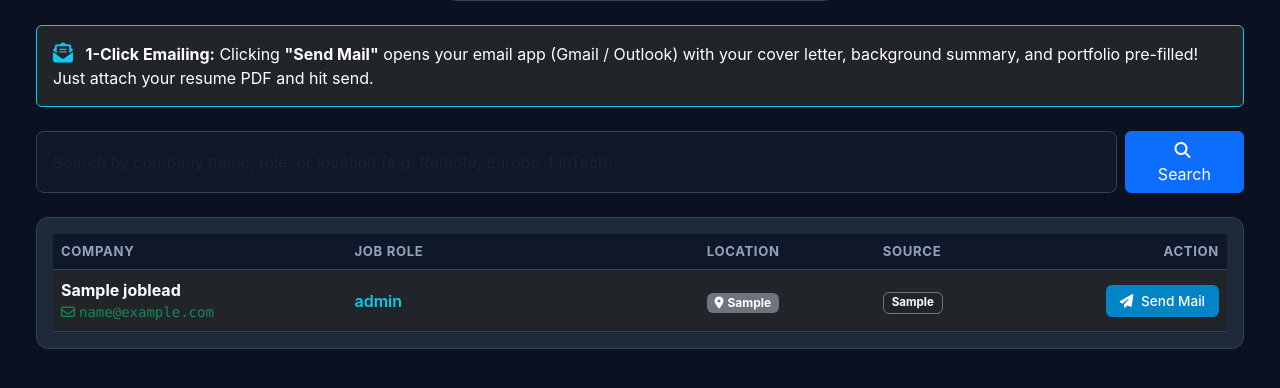
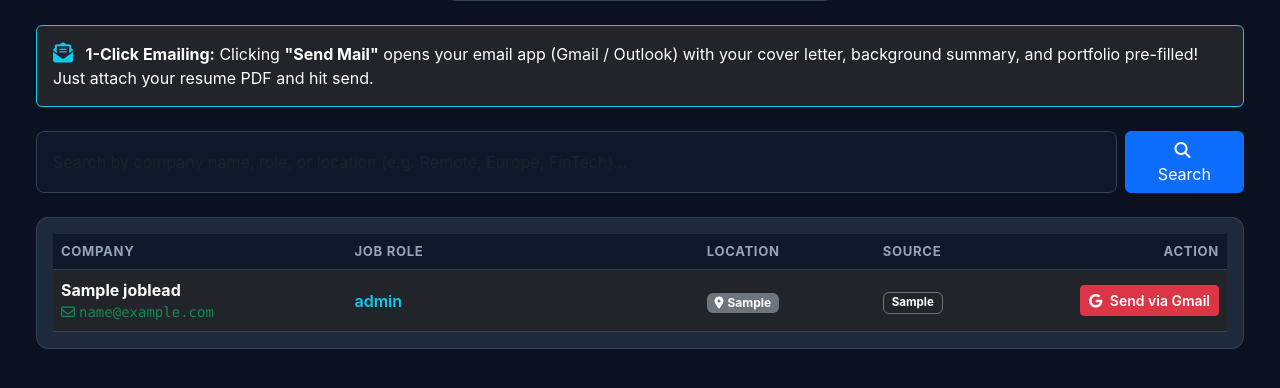
Before and after one commit to karthi3345/automatic-job, a Django app: page / in a window 1280 px wide. Shown: the part 252-640 px from the top of the page. Run offline with Django 5.2, Linux system fonts and the light colour scheme; tables that the repository leaves empty hold one stand-in row (values such as "Sample post").

Commit message:
fix: switch to direct Gmail web compose links (https://mail.google.com) to bypass mailto handler issues

```diff
--- a/job_agent/templates/job_agent/dashboard.html
+++ b/job_agent/templates/job_agent/dashboard.html
@@ -111,8 +111,8 @@
                         </td>
                         <td class="text-end">
                             {% if lead.has_email %}
-                            <a href="{{ lead.mailto_url }}" target="_blank" class="btn btn-apply btn-sm {% if lead.status == 'EMAILED' %}btn-applied{% endif %}" onclick="markApplied('{{ lead.id }}')">
-                                <i class="fa-solid fa-paper-plane me-1"></i> {% if lead.status == 'EMAILED' %}Emailed{% else %}Send Mail{% endif %}
+                            <a href="{{ lead.mailto_url }}" target="_blank" class="btn btn-danger btn-sm fw-semibold {% if lead.status == 'EMAILED' %}btn-applied{% endif %}" onclick="markApplied('{{ lead.id }}')">
+                                <i class="fa-brands fa-google me-1"></i> Send via Gmail
                             </a>
                             {% elif lead.apply_url %}
                             <a href="{{ lead.apply_url }}" target="_blank" class="btn btn-outline-info btn-sm" onclick="markApplied('{{ lead.id }}')">
--- a/job_agent/views.py
+++ b/job_agent/views.py
@@ -21,7 +21,8 @@ PHONE = "+91 8610177637"
 
 RESUME_ONLINE_URL = "https://automatic-job.vercel.app/resume/"
 
-def build_mailto_link(email, company, role):
+def build_gmail_web_link(email, company, role):
+    """Generates a direct Gmail compose web link: https://mail.google.com/mail/?view=cm..."""
     subject = f"Application: {role} - {SENDER_NAME} (Technical PM - 4+ Years Exp)"
     body = f"""Dear Hiring Team,
 
@@ -50,7 +51,15 @@ Technical Project Manager / Project Coordinator
 Phone: {PHONE}
 Email: {SENDER_EMAIL}
 """
-    return f"mailto:{email}?subject={quote(subject)}&body={quote(body)}"
+    params = {
+        "view": "cm",
+        "fs": "1",
+        "to": email,
+        "su": subject,
+        "body": body
+    }
+    from urllib.parse import urlencode
+    return f"https://mail.google.com/mail/?{urlencode(params)}"
 
 
 def fetch_live_pm_jobs_from_web():
@@ -188,7 +197,7 @@ def dashboard(request):
             "location": lead.location,
             "status": lead.status,
             "has_email": has_direct_email,
-            "mailto_url": build_mailto_link(lead.contact_email, lead.company_name, lead.role) if has_direct_email else ""
+            "mailto_url": build_gmail_web_link(lead.contact_email, lead.company_name, lead.role) if has_direct_email else ""
         })
 
     total_leads = JobLead.objects.count()
```
